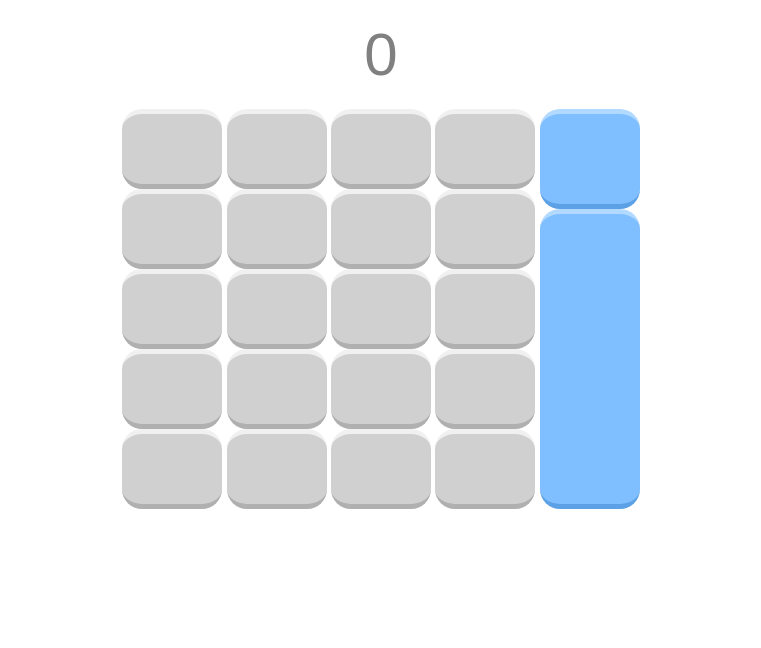
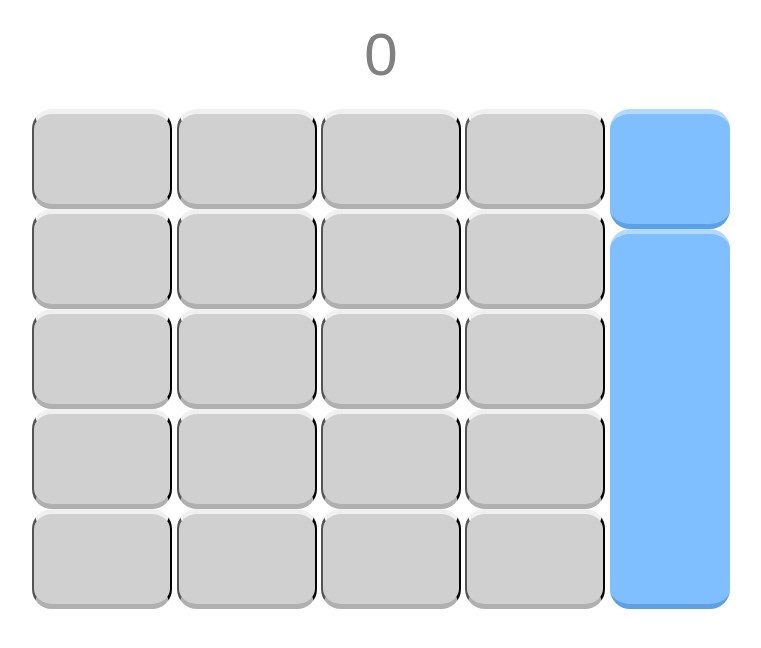
Before and after one commit to flatwellrichsum/Soro_01, a plain HTML site: page index.html in a window 1280 px wide. Shown: the whole page, without its empty margins (259-1020 px from the left). Drawn offline with Linux system fonts and the light colour scheme.

Commit message:
Update index.html

```diff
--- a/index.html
+++ b/index.html
@@ -20,9 +20,9 @@
             display: inline-block;
         }
         .button {
-            width: 100px;
-            height: 80px;
-            border-radius: 20px;
+            width: 140px;
+            height: 100px;
+            border-radius: 20px;s
             border: 0px;
             background-color: #D0D0D0;
             display: block;
@@ -45,8 +45,8 @@
             border-top: white;
         }
         .button_reset {
-            width: 100px;
-            height:100px;
+            width: 120px;
+            height:120px;
             border-radius: 20px;
             border: 0px;
             background-color: #D0D0D0;
@@ -56,8 +56,8 @@
             border-top: 5px solid #b2d9ff;
         }
         .button_enter {
-            width: 100px;
-            height:300px;
+            width: 120px;
+            height:380px;
             border-radius: 20px;
             border: 0px;
             background-color: #D0D0D0;
```
